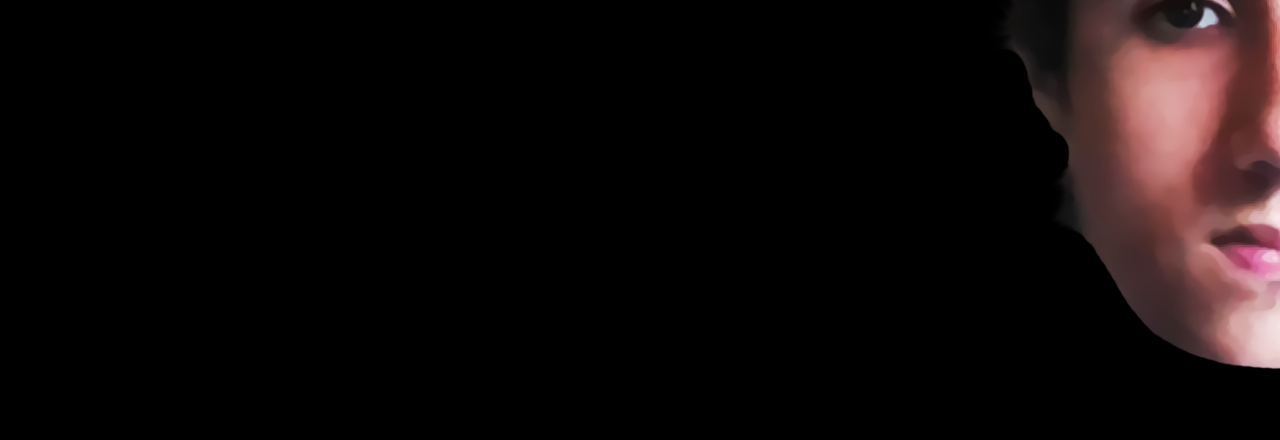
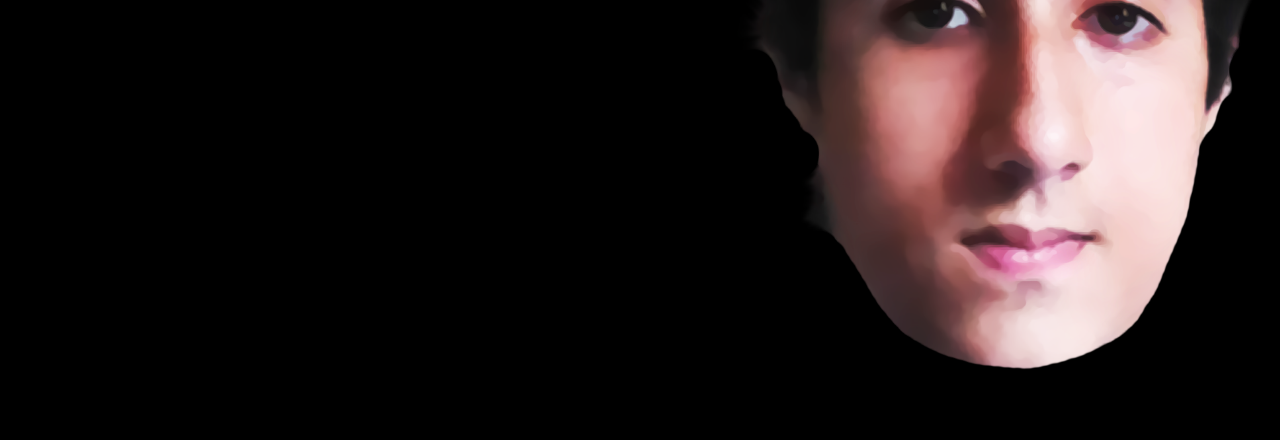
Before and after one commit to deoliveiraM/meu-site-foda, a plain HTML site: page index.html in a window 1280 px wide. Shown: the part 360-800 px from the top of the page. Drawn offline with Linux system fonts and the light colour scheme.

Commit message:
ta melhor agr

```diff
--- a/indexstyle.css
+++ b/indexstyle.css
@@ -20,6 +20,6 @@ button{
     width: 100%;
     height: auto;
     margin-top: -10px;
-    margin-right: -20;
+    margin-left: -500px;
     position: relative;
 }
```
